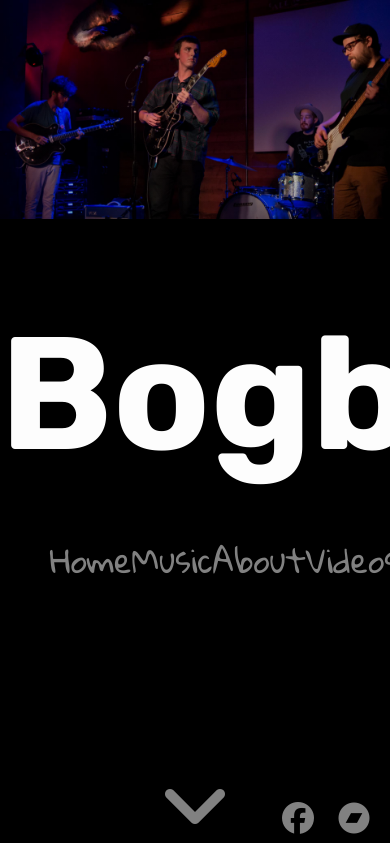
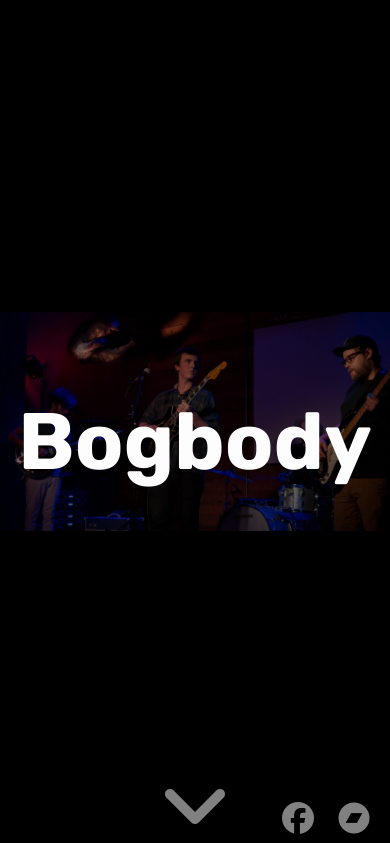
Before and after one commit to maffkipp/bogbody_v2, a PHP site: page /dist/index.html in a window 390 px wide; the page is wider, and only the part inside the window is pictured. Shown: the top 843 px of that part. Run offline with PHP 8.4, Linux system fonts and the light colour scheme; some libraries are stand-ins or nearby versions.

Commit message:
added media queries for nav and title

```diff
--- a/dist/index.html
+++ b/dist/index.html
@@ -85,8 +85,8 @@
     </section>
 
     <footer>
-        <a class="sm-links" href="#"><span class="fa fa-facebook-official fa-2x"></span></a>
-        <a class="sm-links" href="#"><span class="fa fa-bandcamp fa-2x"></span></a>
+        <a class="sm-links" href="https://www.facebook.com/bogbodyband/"><span class="fa fa-facebook-official fa-2x"></span></a>
+        <a class="sm-links" href="https://bogbody-band.bandcamp.com/"><span class="fa fa-bandcamp fa-2x"></span></a>
     </footer>
 
     <script src="https://use.fontawesome.com/eca0d87e19.js"></script>
--- a/dist/style.css
+++ b/dist/style.css
@@ -144,6 +144,23 @@
 .nav-shadow {
   background-color: rgba(0, 0, 0, 0.85); }
 
+@media (max-width: 800px) {
+  .navbar {
+    display: none; }
+  header {
+    justify-content: flex-end; }
+  .page-title {
+    padding-bottom: 100px;
+    font-size: 7em; } }
+
+@media (max-width: 600px) {
+  header {
+    justify-content: center;
+    background-position-y: center; }
+  .page-title {
+    padding-bottom: 0;
+    font-size: 5em; } }
+
 .music-container {
   border-radius: 4px;
   display: flex;
--- a/package.json
+++ b/package.json
@@ -9,8 +9,7 @@
   ],
   "scripts": {
     "build": "webpack --progress --hide-modules",
-    "start": "webpack --watch --progress --colors",
-    "dev": "webpack-dev-server --content-base /dist"
+    "start": "webpack --watch --progress --colors"
   },
   "dependencies": {
     "babel-core": "^6.26.0",
--- a/src/scss/_variables.scss
+++ b/src/scss/_variables.scss
@@ -16,3 +16,8 @@
 $shadow-1: 0 1px 3px rgba(0,0,0,0.12), 0 1px 2px rgba(0,0,0,0.24);
 $shadow-2: 0 10px 20px rgba(0,0,0,0.19), 0 6px 6px rgba(0,0,0,0.23);
 $shadow-3: 0 19px 38px rgba(0,0,0,0.30), 0 15px 12px rgba(0,0,0,0.22);
+
+// media breakpoints
+$mobile-bp: 600px;
+$tablet-bp: 800px;
+$desktop-bp: 1000px;
```
Also changed, not shown: src/scss/_nav.scss (+26 -0 lines).
